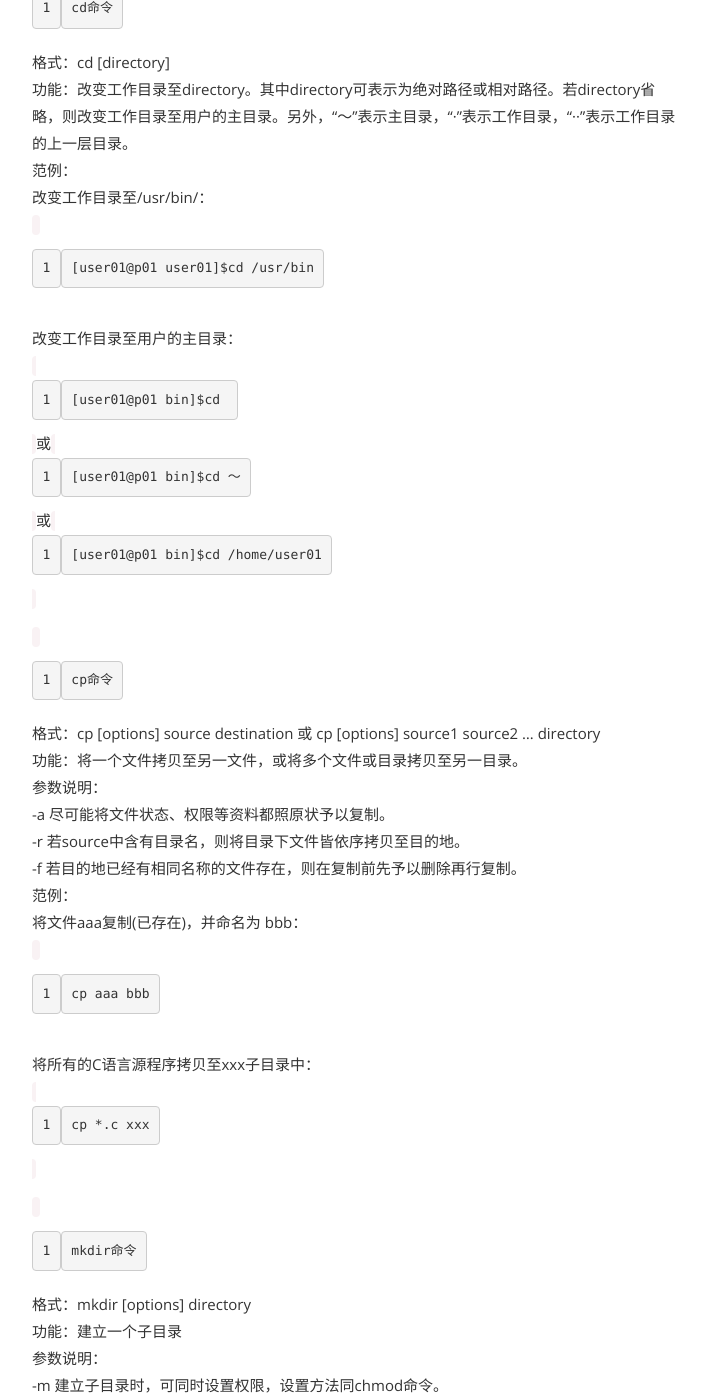
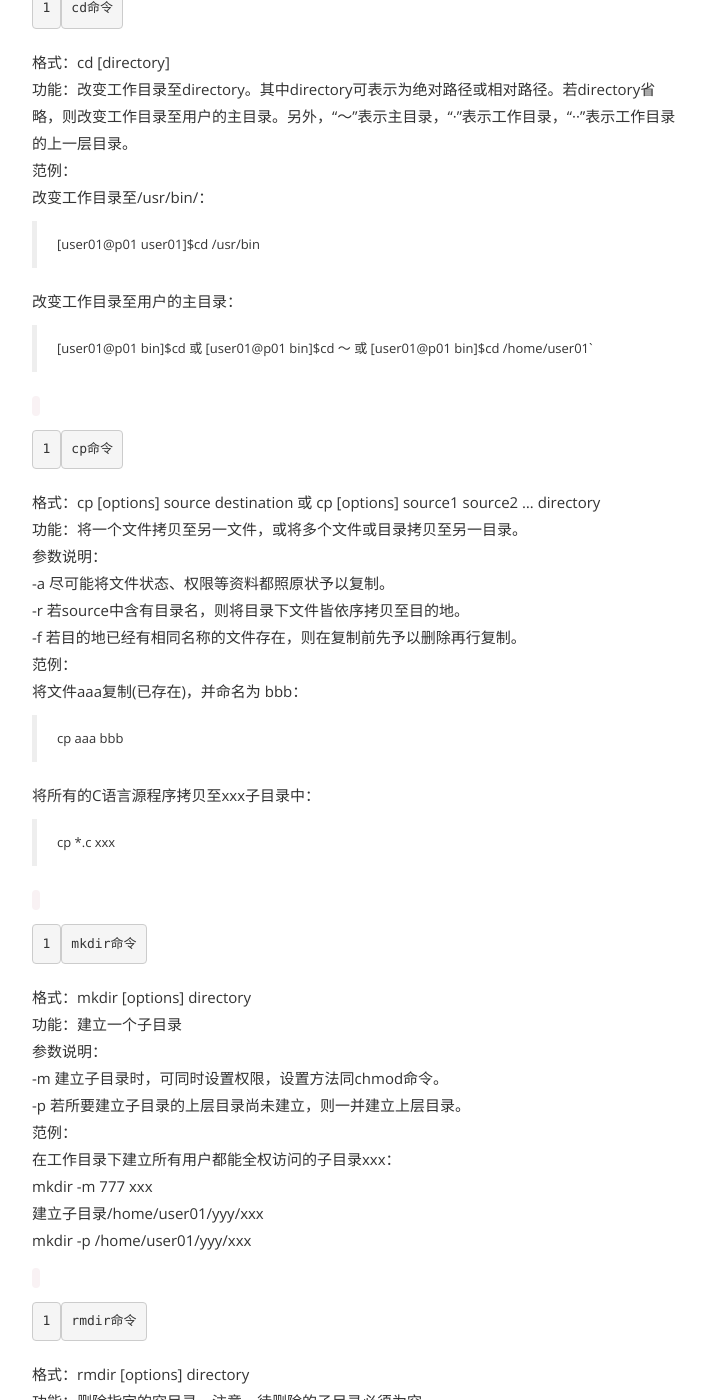
Before and after one commit to jaimecai/jaimecai.github.io, a Jekyll site: the page built from _posts/2016-5-26-Linux基本命令.md, in a window 1280 px wide and 1400 px high, scrolled down 940 px. Shown: the whole window, without its empty margins (283-988 px from the left). Built offline with Jekyll 4.4.1, drawn with Linux system fonts in a browser that asks for light colours.

```diff
--- a/_posts/2016-5-26-Linux基本命令.md
+++ b/_posts/2016-5-26-Linux基本命令.md
@@ -33,9 +33,12 @@ excerpt_separator: "##"
 功能：改变工作目录至directory。其中directory可表示为绝对路径或相对路径。若directory省略，则改变工作目录至用户的主目录。另外，“～”表示主目录，“·”表示工作目录，“··”表示工作目录的上一层目录。
 范例：
 改变工作目录至/usr/bin/：
-`[user01@p01 user01]$cd /usr/bin`
+
+>[user01@p01 user01]$cd /usr/bin
+
 改变工作目录至用户的主目录：
-`[user01@p01 bin]$cd `或`[user01@p01 bin]$cd ～` 或`[user01@p01 bin]$cd /home/user01`
+
+>[user01@p01 bin]$cd 或 [user01@p01 bin]$cd ～ 或 [user01@p01 bin]$cd /home/user01`
 
 `cp命令`
 
@@ -47,9 +50,12 @@ excerpt_separator: "##"
 -f 若目的地已经有相同名称的文件存在，则在复制前先予以删除再行复制。
 范例：
 将文件aaa复制(已存在)，并命名为 bbb：
-`cp aaa bbb`
+
+>cp aaa bbb
+
 将所有的C语言源程序拷贝至xxx子目录中：
-`cp *.c xxx`
+
+>cp *.c xxx
 
 `mkdir命令`
 
```
